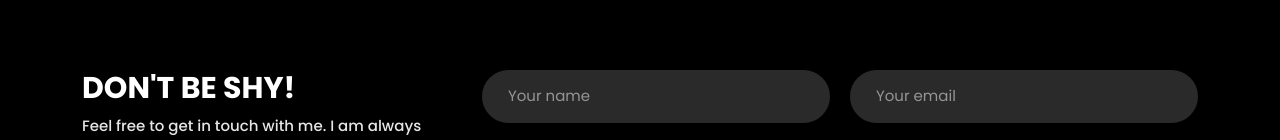
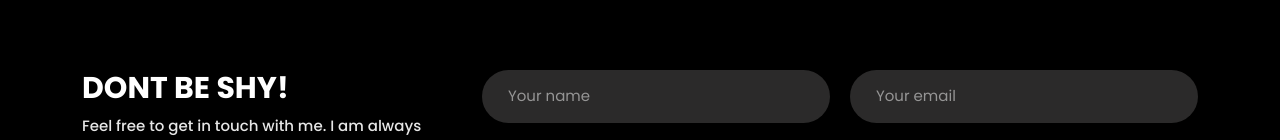
Before and after one commit to fahim-sarker/My-Portfolio, a React (Vite) app: page / in a window 1280 px wide. Shown: the part 6464-6604 px from the top of the page. Built offline with nearby package versions, Linux system fonts and the light colour scheme.

Commit message:
refacor: refined the portfolio

```diff
--- a/src/components/contact/Contact.jsx
+++ b/src/components/contact/Contact.jsx
@@ -66,7 +66,7 @@ const Contact = () => {
                 <Row>
                     <Col lg={4}>
                         <div className="contact-txt">
-                            <h2>Don't be shy!</h2>
+                            <h2>Dont be shy!</h2>
                             <p>
                                 Feel free to get in touch with me. I am always open to
                                 discussing new projects, creative ideas or opportunities to be
--- a/src/components/menu/Menu.jsx
+++ b/src/components/menu/Menu.jsx
@@ -44,7 +44,7 @@ const Menu = () => {
                                 <li> <a href="#contact" > <i><TbMailOpenedFilled /></i> <span>Contact</span></a> </li>
                             </ul>
 
-                            <div class="social">
+                            <div className="social">
                                 <a href="https://www.facebook.com/sahed.rahman.bdarmy.21" target='blank'><FaFacebook className='icons' /></a>
                                 <a href="#"><FaTwitter className='icons' /></a>
                                 <a href="https://github.com/SIRsahed" target='blank'><FaGithub className='icons' /></a>
@@ -53,7 +53,7 @@ const Menu = () => {
                             <div className="cv">
                                 <a href=''>
                                     <button>
-                                        Download Resume <i class="fa-solid fa-cloud-arrow-down"></i>
+                                        Download Resume <i className="fa-solid fa-cloud-arrow-down"></i>
                                     </button>
                                 </a>
                             </div>
```
